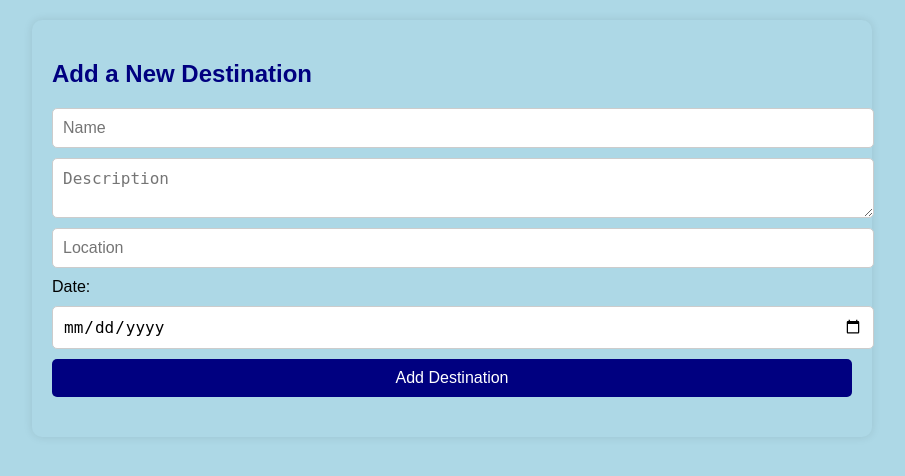
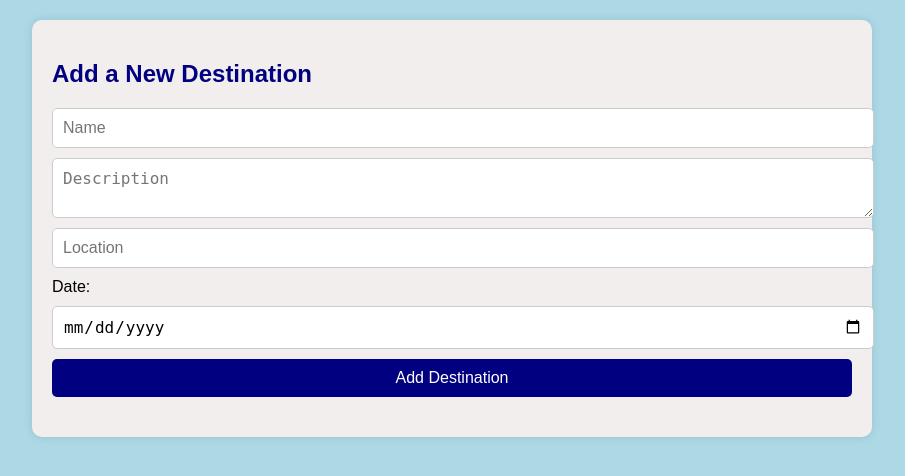
Before and after one commit to IvaBatur/TripPlanner, a Flask app: page / in a window 1280 px wide. Shown: the part 75-551 px from the top of the page, without its empty margins (188-1093 px from the left). Run offline with Flask 3, Linux system fonts and the light colour scheme.

Commit message:
Initisl commit

```diff
--- a/static/style.css
+++ b/static/style.css
@@ -32,7 +32,7 @@ main {
     max-width: 800px;
     margin: 20px auto;
     padding: 20px;
-    background-color: #ADD8E6;
+    background-color: #F1EEED;
     color: #000000;
     border-radius: 10px;
     box-shadow: 0 0 10px rgba(0, 0, 0, 0.1);
```
